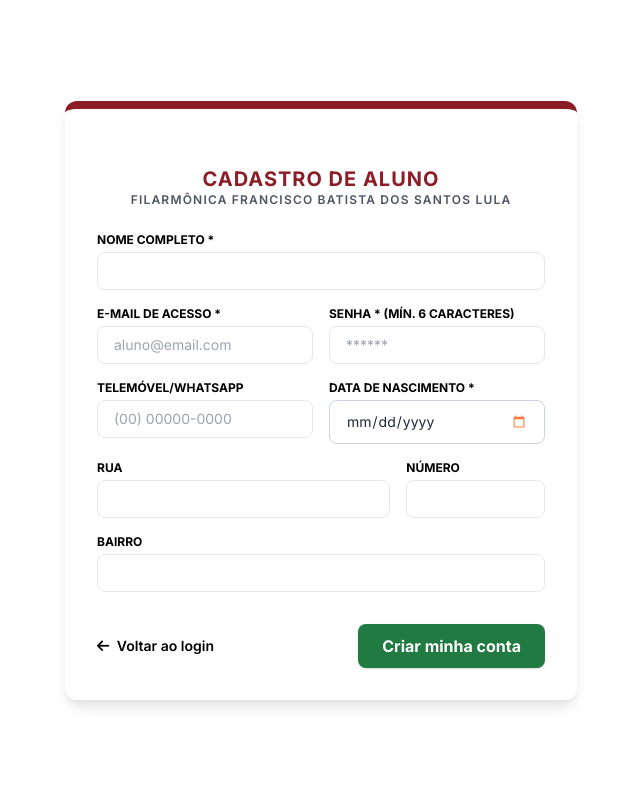
After one commit to aniel-gif/Filarmonica, a Flask app: page /cadastro-aluno in a window 1280 px wide. The commit adds this page. Shown: the whole page, without its empty margins (319-959 px from the left). Run offline with Flask 3, Linux system fonts and the light colour scheme; some libraries are stand-ins or nearby versions.

Commit message:
feat: Adiciona opção e tela de auto-cadastro de conta para alunos na página de login
Co-Authored-By: Claude Code <noreply@anthropic.com>

```diff
--- a/app.py
+++ b/app.py
@@ -9,7 +9,7 @@ from werkzeug.security import generate_password_hash, check_password_hash
 
 # Importações dos ficheiros locais
 from models import db, Aluno, Instrumento, Emprestimo, Evento, Usuario
-from forms import LoginForm, AlunoForm, InstrumentoForm, EmprestimoForm, EventoForm
+from forms import LoginForm, AlunoForm, InstrumentoForm, EmprestimoForm, EventoForm, AlunoRegistroForm
 
 load_dotenv()
 
@@ -57,6 +57,44 @@ def index():
     if 'usuario_id' in session:
         return redirect(url_for('dashboard'))
     return redirect(url_for('login'))
+
+@app.route('/cadastro-aluno', methods=['GET', 'POST'])
+def cadastro_aluno():
+    form = AlunoRegistroForm()
+    if form.validate_on_submit():
+        # Verifica se o e-mail já está em uso
+        existing_user =Usuario.query.filter_by(email=form.email.data).first()
+        if existing_user:
+            flash('Este e-mail já está cadastro. Por favor, faça login.', 'danger')
+            return redirect(url_for('login'))
+
+        # Cria o Usuário
+        user =Usuario(
+            nome=form.nome.data,
+            email=form.email.data,
+            senha_hash=generate_password_hash(form.senha.data)
+        )
+        db.session.add(user)
+        db.session.commit()
+
+        # Cria o perfil de Aluno vinculado ao Usuário
+        aluno = Aluno(
+            nome=form.nome.data,
+            celular=form.celular.data,
+            data_nascimento=form.data_nascimento.data,
+            rua=form.rua.data,
+            numero=form.numero.data,
+            bairro=form.bairro.data,
+            usuario_id=user.id
+        )
+        db.session.add(aluno)
+        db.session.commit()
+
+        flash('Conta criada com sucesso! Faça login para continuar.', 'success')
+        return redirect(url_for('login'))
+
+    return render_template('cadastro_aluno.html', form=form)
+
 
 @app.route('/login', methods=['GET', 'POST'])
 def login():
--- a/forms.py
+++ b/forms.py
@@ -43,6 +43,25 @@ class AlunoForm(FlaskForm):
     submit = SubmitField(' Salvar aluno')
 
 
+class AlunoRegistroForm(FlaskForm):
+    """Formulário de auto-c cadastro para o perfil de aluno."""
+    nome = StringField('Nome completo', validators=[DataRequired()])
+    email = StringField('E-mail', validators=[DataRequired(), Email()])
+    senha = PasswordField('Senha', validators=[DataRequired(), Length(min=6)])
+    celular = StringField('Telemóvel/WhatsApp', validators=[
+        Regexp(r'^\(\d{2}\) \d{4,5}-\d{4}$',
+               message='Use o formato (00) 00000-0000 com apenas números.')
+    ])
+    data_nascimento = DateField('Data de Nascimento', format='%Y-%m-%d',
+                                validators=[DataRequired(), _validar_data_nascimento])
+    rua = StringField('Rua')
+    numero = StringField('Número', validators=[
+        Regexp(r'^\d{0,3}$', message='Apenas números, no máximo 3 dígitos.')
+    ])
+    bairro = StringField('Bairro')
+    submit = SubmitField(' Criar conta')
+
+
 class InstrumentoForm(FlaskForm):
     nome = StringField('Nome do Instrumento', validators=[DataRequired()])
     tombamento = StringField('Código do Instrumento')
--- /dev/null
+++ b/templates/cadastro_aluno.html
@@ -0,0 +1,104 @@
+{% extends 'base.html' %}
+
+{% block auth_content %}
+<section class="min-h-screen flex items-center justify-center p-4 bg-slate-50">
+  <div class="w-full max-w-lg bg-white rounded-xl shadow-lg border-t-8 border-brand-red p-8 relative">
+
+    <div class="text-center mb-6">
+      <div class="inline-flex items-center justify-center text-brand-red mb-2">
+        <i class="fa-solid id-card text-4xl"></i>
+      </div>
+      <h1 class="text-xl font-bold tracking-wider text-brand-red uppercase leading-tight">
+        Cadastro de Aluno
+      </h1>
+      <p class="text-xs font-semibold text-gray-600 tracking-widest uppercase">
+        Filarmônica Francisco Batista dos Santos Lula
+      </p>
+    </div>
+
+    <!-- Mensagens Flash -->
+    {% with messages = get_flashed_messages(with_categories=true) %}
+      {% if messages %}
+        <div class="mb-4">
+          {% for category, message in messages %}
+            <div class="p-3 text-xs rounded-lg font-semibold border bg-red-50 text-red-700 border-red-200">
+              {{ message }}
+            </div>
+          {% endfor %}
+        </div>
+      {% endif %}
+    {% endwith %}
+
+    <form method="POST" action="{{ url_for('cadastro_aluno') }}" class="space-y-4">
+      {{ form.hidden_tag() }}
+
+      <div>
+        <label class="block text-xs font-bold text-slate-700 uppercase mb-1">Nome Completo *</label>
+        {{ form.nome(class="w-full px-4 py-2 rounded-lg border border-slate-300 focus:ring-2 focus:ring-red-500 text-sm" + (" border-red-500" if form.nome.errors else "")) }}
+        {% if form.nome.errors %}
+          <div class="mt-1 text-xs text-red-600">{% for error in form.nome.errors %}{{ error }}{% endfor %}</div>
+        {% endif %}
+      </div>
+
+      <div class="grid grid-cols-1 md:grid-cols-2 gap-4">
+        <div>
+          <label class="block text-xs font-bold text-slate-700 uppercase mb-1">E-mail de Acesso *</label>
+          {{ form.email(class="w-full px-4 py-2 rounded-lg border border-slate-300 focus:ring-2 focus:ring-red-500 text-sm" + (" border-red-500" if form.email.errors else ""), placeholder="aluno@email.com") }}
+          {% if form.email.errors %}
+            <div class="mt-1 text-xs text-red-600">{% for error in form.email.errors %}{{ error }}{% endfor %}</div>
+          {% endif %}
+        </div>
+        <div>
+          <label class="block text-xs font-bold text-slate-700 uppercase mb-1">Senha * (Mín. 6 caracteres)</label>
+          {{ form.senha(class="w-full px-4 py-2 rounded-lg border border-slate-300 focus:ring-2 focus:ring-red-500 text-sm" + (" border-red-500" if form.senha.errors else ""), placeholder="******") }}
+          {% if form.senha.errors %}
+            <div class="mt-1 text-xs text-red-600">{% for error in form.senha.errors %}{{ error }}{% endfor %}</div>
+          {% endif %}
+        </div>
+      </div>
+
+      <div class="grid grid-cols-1 md:grid-cols-2 gap-4">
+        <div>
+          <label class="block text-xs font-bold text-slate-700 uppercase mb-1">Telemóvel/WhatsApp</label>
+          {{ form.celular(class="w-full px-4 py-2 rounded-lg border border-slate-300 focus:ring-2 focus:ring-red-500 text-sm" + (" border-red-500" if form.celular.errors else ""), placeholder="(00) 00000-0000") }}
+          {% if form.celular.errors %}
+            <div class="mt-1 text-xs text-red-600">{% for error in form.celular.errors %}{{ error }}{% endfor %}</div>
+          {% endif %}
+        </div>
+        <div>
+          <label class="block text-xs font-bold text-slate-700 uppercase mb-1">Data de Nascimento *</label>
+          {{ form.data_nascimento(class="w-full px-4 py-2 rounded-lg border border-slate-300 focus:ring-2 focus:ring-red-500 text-sm" + (" border-red-500" if form.data_nascimento.errors else ""), type="date") }}
+          {% if form.data_nascimento.errors %}
+            <div class="mt-1 text-xs text-red-600">{% for error in form.data_nascimento.errors %}{{ error }}{% endfor %}</div>
+          {% endif %}
+        </div>
+      </div>
+
+      <div class="grid grid-cols-1 md:grid-cols-3 gap-4">
+        <div class="md:col-span-2">
+          <label class="block text-xs font-bold text-slate-700 uppercase mb-1">Rua</label>
+          {{ form.rua(class="w-full px-4 py-2 rounded-lg border border-slate-300 focus:ring-2 focus:ring-red-500 text-sm") }}
+        </div>
+        <div>
+          <label class="block text-xs font-bold text-slate-700 uppercase mb-1">Número</label>
+          {{ form.numero(class="w-full px-4 py-2 rounded-lg border border-slate-300 focus:ring-2 focus:ring-red-500 text-sm") }}
+        </div>
+      </div>
+
+      <div>
+        <label class="block text-xs font-bold text-slate-700 uppercase mb-1">Bairro</label>
+        {{ form.bairro(class="w-full px-4 py-2 rounded-lg border border-slate-300 focus:ring-2 focus:ring-red-500 text-sm") }}
+      </div>
+
+      <div class="flex items-center justify-between pt-4">
+        <a href="{{ url_for('login') }}" class="text-sm font-semibold text-slate-600 hover:underline">
+          <i class="fa-solid fa-arrow-left mr-1"></i> Voltar ao login
+        </a>
+        <button type="submit" class="px-6 py-2.5 bg-brand-green hover:bg-green-700 text-white font-bold rounded-lg shadow transition">
+          Criar minha conta
+        </button>
+      </div>
+    </form>
+  </div>
+</section>
+{% endblock %}
--- a/templates/login.html
+++ b/templates/login.html
@@ -61,6 +61,9 @@
       <button type="submit" class="w-full bg-brand-green hover:bg-green-700 text-white font-bold py-3 rounded-lg shadow transition duration-200">
         Entrar
       </button>
+      <div class="text-center mt-4">
+        <p class="text-sm text-slate-600">Ainda não tem conta? <a href="{{ url_for('cadastro_aluno') }}" class="text-brand-red font-semibold hover:underline">Cadastre-se como aluno</a></p>
+      </div>
     </form>
   </div>
 </section>
```
